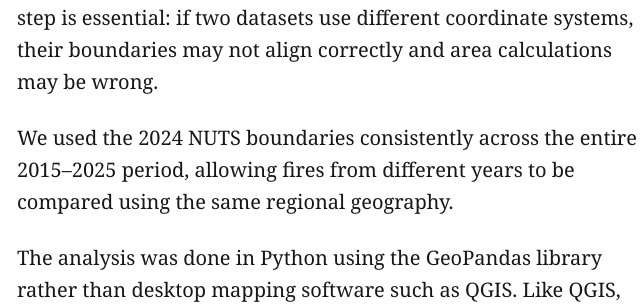
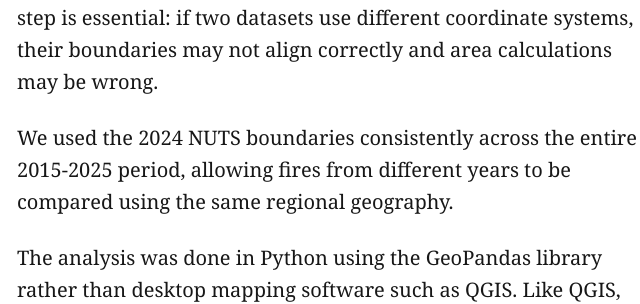
Before and after one commit to konstantinamalt/megafires-methodology, a plain HTML site: page index.html in a window 1280 px wide. Shown: the part 7548-7852 px from the top of the page, 303-943 px from the left. Drawn offline with Linux system fonts and the light colour scheme.

Commit message:
Update index.html

```diff
--- a/index.html
+++ b/index.html
@@ -300,7 +300,7 @@
 
     <p>We downloaded Eurostat’s official 2024 NUTS boundaries from its <a href="https://ec.europa.eu/eurostat/web/gisco/geodata/statistical-units/territorial-units-statistics" target="_blank" rel="noopener noreferrer">GISCO geographical database</a>, using the regional polygon dataset at the 1:1 million scale. Eurostat provides these files in several coordinate reference systems (CRSs), the mathematical frameworks used to position geographic data on a map. We used EPSG:3035, a European projection measured in metres, and transformed the EFFIS fire polygons into the same system. This step is essential: if two datasets use different coordinate systems, their boundaries may not align correctly and area calculations may be wrong.</p>
 
-    <p>We used the 2024 NUTS boundaries consistently across the entire 2015–2025 period, allowing fires from different years to be compared using the same regional geography.</p>
+    <p>We used the 2024 NUTS boundaries consistently across the entire 2015-2025 period, allowing fires from different years to be compared using the same regional geography.</p>
 
     <p>The analysis was done in Python using the GeoPandas library rather than desktop mapping software such as QGIS. Like QGIS, GeoPandas allowed us to intersect thousands of fire and regional polygons, divide fires that crossed regional boundaries and calculate the area of each resulting section. Its main advantage is that the entire workflow can be automated and easily repeated.</p>
 
```
